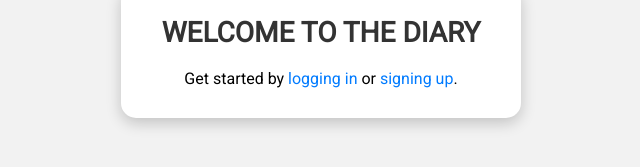
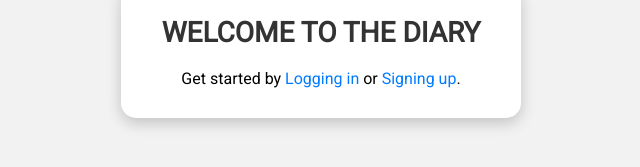
Before and after one commit to jaisivram/The-Diary, a website: page frontend/public/index.html in a window 1280 px wide. Shown: the part 353-520 px from the top of the page, 319-959 px from the left. Drawn offline with Linux system fonts and the light colour scheme.

Commit message:
index change

```diff
--- a/frontend/public/index.html
+++ b/frontend/public/index.html
@@ -11,7 +11,7 @@
     <div class="container">
         <div class="content">
             <h1>Welcome to The Diary</h1>
-            <p>Get started by <a href="/login" class="link">logging in</a> or <a href="/signup" class="link">signing up</a>.</p>
+            <p>Get started by <a href="/login" class="link">Logging in</a> or <a href="/signup" class="link">Signing up</a>.</p>
         </div>
     </div>
 </body>
```
